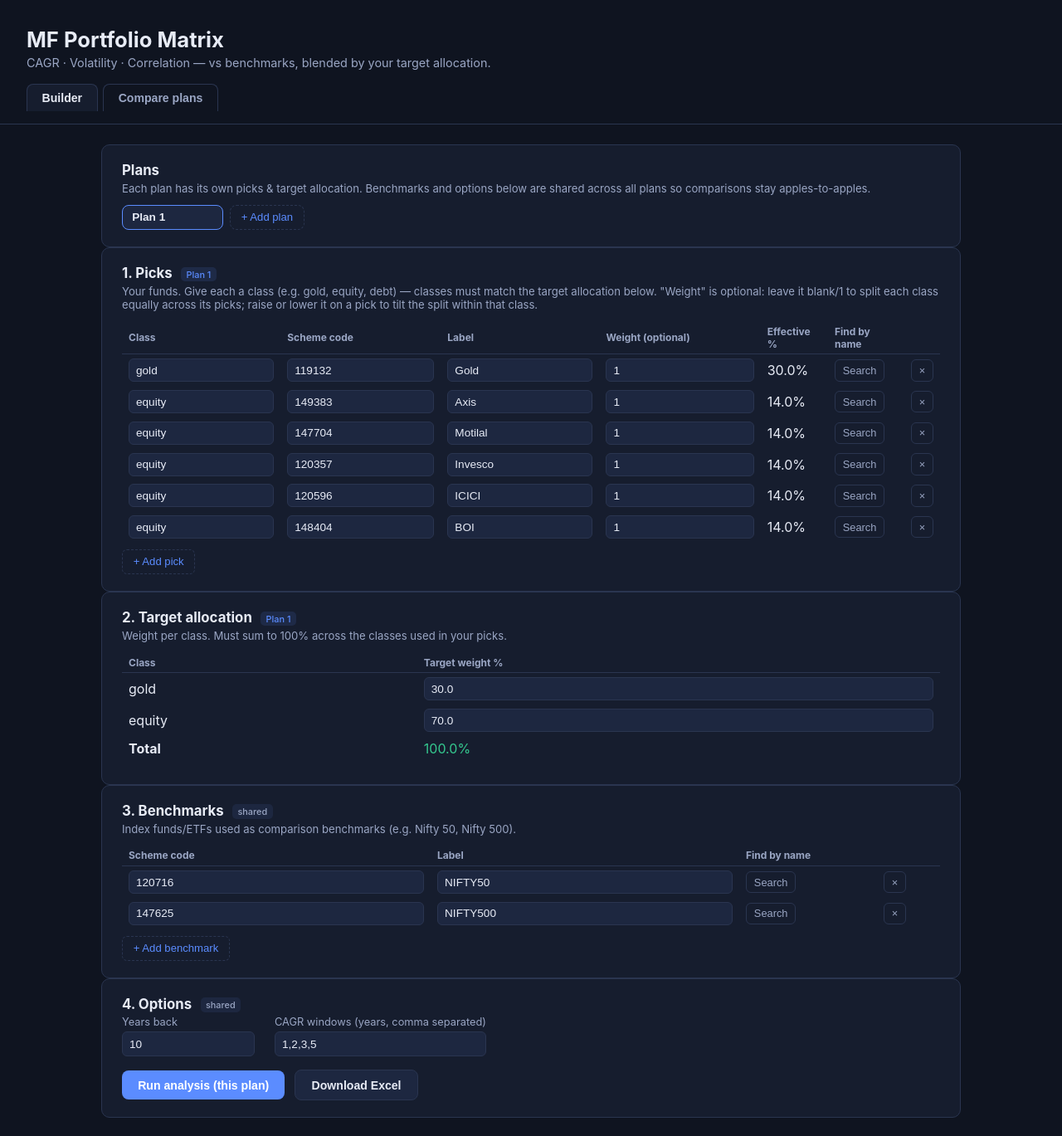
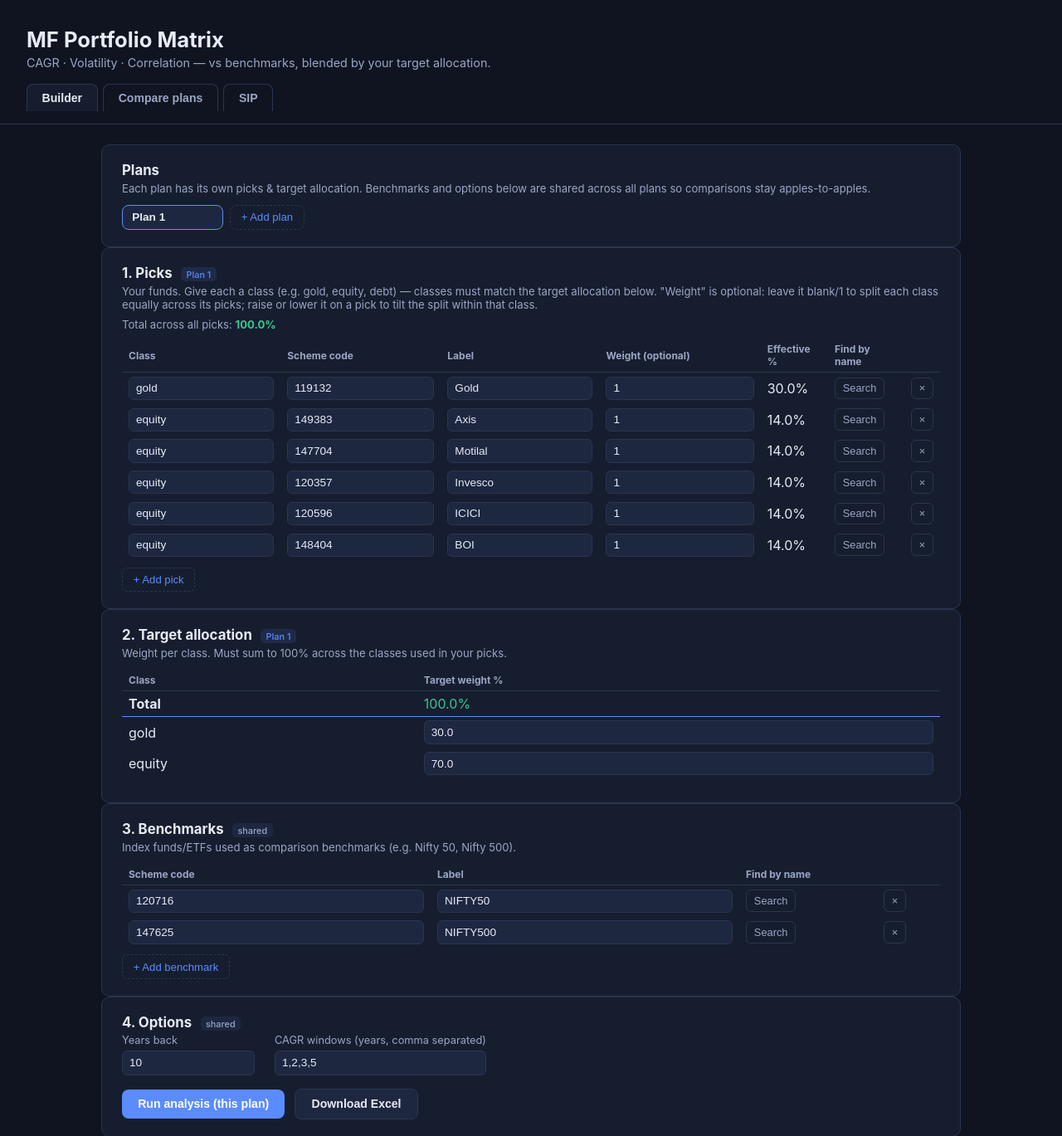
Before and after one commit to rishavparashar03/mf_portfolio, a Flask app: page / in a window 1280 px wide. Shown: the top 1369 px of the page at 83% size. Before the commit the page ends 1347 px from the top, so only its background shows below. Run offline with Flask 3, Linux system fonts and the light colour scheme.

Commit message:
Move totals to top, add SIP simulator tab
- Target allocation's Total row now shown ABOVE the class rows instead of
  below; Picks table gets a matching 'Total across all picks' line above
  it (sum of each pick's effective %, same green-at-100/red-otherwise cue)
- New engine.compute_sip(): simulates a monthly SIP with an optional yearly
  step-up, for every plan (blended by picks/target, unavailable-yet picks
  skipped and the rest re-weighted -- same row_weights logic as elsewhere)
  and every benchmark (100% into that one fund), from a chosen start date
  to the latest common NAV date
- Extracted _class_weighting() out of compute() so compute_sip() reuses
  the exact same class/weight/row_weights logic instead of duplicating it
- New POST /api/sip route
- New 'SIP' tab: monthly amount, optional yearly step-up %, start date,
  a plan-to-highlight selector, a headline invested/current/gain card,
  a summary table, and a Chart.js line chart of portfolio value over time
  across all plans + benchmarks

Co-Authored-By: Claude Sonnet 5 <noreply@anthropic.com>

```diff
--- a/app.py
+++ b/app.py
@@ -4,7 +4,10 @@ import traceback
 from flask import Flask, request, jsonify, send_file, render_template
 import pandas as pd
 
-from engine import compute, compute_compare, result_to_json, search_scheme_fast, prime_scheme_cache_async, EngineError
+from engine import (
+    compute, compute_compare, compute_sip, result_to_json,
+    search_scheme_fast, prime_scheme_cache_async, EngineError,
+)
 
 app = Flask(__name__)
 prime_scheme_cache_async()  # warm the full-scheme-list cache in the background so search is fast from the first real query
@@ -123,6 +126,28 @@ def api_compare_export():
                       mimetype="application/vnd.openxmlformats-officedocument.spreadsheetml.sheet")
 
 
+@app.route("/api/sip", methods=["POST"])
+def api_sip():
+    payload = request.get_json(force=True) or {}
+    benches = payload.get("benches", [])
+    plans = payload.get("plans", [])
+    monthly_sip = payload.get("monthly_sip")
+    stepup_pct = payload.get("stepup_pct") or 0
+    start_date = payload.get("start_date")
+    try:
+        monthly_sip = float(monthly_sip)
+    except (TypeError, ValueError):
+        return jsonify({"error": "Monthly SIP amount must be a number."}), 400
+    try:
+        result = compute_sip(benches, plans, monthly_sip, float(stepup_pct), start_date)
+        return jsonify(result)
+    except EngineError as e:
+        return jsonify({"error": str(e)}), 400
+    except Exception as e:
+        traceback.print_exc()
+        return jsonify({"error": f"Unexpected error: {e}"}), 500
+
+
 if __name__ == "__main__":
     # threaded=True lets several plans' /api/compute calls (Compare tab) run
     # concurrently instead of queueing one after another on the dev server.
--- a/static/app.js
+++ b/static/app.js
@@ -146,6 +146,10 @@
   function renderTarget() {
     const plan = activePlan();
     targetBody.innerHTML = "";
+    const totalRow = document.createElement("tr");
+    totalRow.className = "total-row";
+    totalRow.innerHTML = `<td><strong>Total</strong></td><td id="target-total-value"></td>`;
+    targetBody.appendChild(totalRow);
     Object.keys(plan.target).forEach(cls => {
       const tr = document.createElement("tr");
       tr.innerHTML = `
@@ -154,11 +158,10 @@
       targetBody.appendChild(tr);
     });
     if (Object.keys(plan.target).length === 0) {
-      targetBody.innerHTML = `<tr><td colspan="2" style="color:var(--text-dim)">Add a pick with a class to define targets.</td></tr>`;
+      const empty = document.createElement("tr");
+      empty.innerHTML = `<td colspan="2" style="color:var(--text-dim)">Add a pick with a class to define targets.</td>`;
+      targetBody.appendChild(empty);
     }
-    const totalRow = document.createElement("tr");
-    totalRow.innerHTML = `<td><strong>Total</strong></td><td id="target-total-value"></td>`;
-    targetBody.appendChild(totalRow);
     updateTargetTotal();
   }
 
@@ -203,6 +206,12 @@
         cell.style.color = "var(--text)";
       }
     });
+    const total = eff.reduce((a, v) => a + (v || 0), 0);
+    const el = document.getElementById("picks-total-value");
+    if (el) {
+      el.textContent = total.toFixed(1) + "%";
+      el.style.color = Math.abs(total - 100) < 0.05 ? "var(--pos)" : "var(--danger)";
+    }
   }
 
   function listFor(tableId) {
@@ -250,6 +259,8 @@
       const view = e.target.dataset.view;
       document.getElementById("view-builder").classList.toggle("hidden", view !== "builder");
       document.getElementById("view-compare").classList.toggle("hidden", view !== "compare");
+      document.getElementById("view-sip").classList.toggle("hidden", view !== "sip");
+      if (view === "sip") refreshSipPlanSelect();
     }
   });
 
@@ -461,7 +472,7 @@
     charts.length = 0;
   }
 
-  function renderLineChart(container, title, tbl) {
+  function renderLineChart(container, title, tbl, chartsArray = charts, yFormatter = null) {
     const wrap = document.createElement("div");
     wrap.className = "chart-wrap";
     const canvas = document.createElement("canvas");
@@ -480,14 +491,18 @@
       data: { labels: tbl.index, datasets },
       options: {
         responsive: true, maintainAspectRatio: false,
-        plugins: { title: { display: true, text: title, color: "#e7ebf5" }, legend: { labels: { color: "#e7ebf5" } } },
+        plugins: {
+          title: { display: true, text: title, color: "#e7ebf5" },
+          legend: { labels: { color: "#e7ebf5" } },
+          tooltip: yFormatter ? { callbacks: { label: (ctx) => `${ctx.dataset.label}: ${yFormatter(ctx.parsed.y)}` } } : {},
+        },
         scales: {
           x: { ticks: { color: "#9aa6c4" }, grid: { color: "#2a3550" } },
-          y: { ticks: { color: "#9aa6c4" }, grid: { color: "#2a3550" } },
+          y: { ticks: { color: "#9aa6c4", callback: yFormatter ? (v) => yFormatter(v) : undefined }, grid: { color: "#2a3550" } },
         },
       },
     });
-    charts.push(chart);
+    chartsArray.push(chart);
   }
 
   function mergeColumn(results, blockTitle, planColumn, benchCols) {
@@ -570,6 +585,144 @@
 
   document.getElementById("compare-btn").addEventListener("click", runCompare);
 
+  // ---------------- SIP simulator ----------------
+  const sipCharts = [];
+  function destroySipCharts() {
+    sipCharts.forEach(c => c.destroy());
+    sipCharts.length = 0;
+  }
+
+  function refreshSipPlanSelect() {
+    const sel = document.getElementById("sip-plan-select");
+    const prev = sel.value;
+    sel.innerHTML = state.plans.map(p => `<option value="${p.id}">${p.name}</option>`).join("");
+    const stillExists = state.plans.some(p => String(p.id) === prev);
+    sel.value = stillExists ? prev : String(state.activePlanId);
+  }
+
+  function fmtRupee(v) {
+    return "₹" + Math.round(v).toLocaleString("en-IN");
+  }
+
+  function mergeSipSeries(items) {
+    // items: [{name, series: {dates, values}}]
+    const dateSet = new Set();
+    const maps = items.map(it => {
+      const m = new Map();
+      it.series.dates.forEach((d, i) => { m.set(d, it.series.values[i]); dateSet.add(d); });
+      return m;
+    });
+    const index = [...dateSet].sort();
+    const columns = items.map(it => it.name);
+    const data = index.map(date => maps.map(m => (m.has(date) ? m.get(date) : null)));
+    return { index, columns, data };
+  }
+
+  function renderSipSummary(container, items) {
+    const rows = items.map(it => {
+      const gain = it.current_value - it.invested;
+      const gainPct = it.invested > 0 ? (gain / it.invested) * 100 : 0;
+      const cls = gain > 0 ? "pos" : (gain < 0 ? "neg" : "");
+      return `<tr>
+        <td>${it.name}</td>
+        <td>${fmtRupee(it.invested)}</td>
+        <td>${fmtRupee(it.current_value)}</td>
+        <td class="${cls}">${fmtRupee(gain)}</td>
+        <td class="${cls}">${gainPct.toFixed(1)}%</td>
+      </tr>`;
+    }).join("");
+    const wrap = document.createElement("div");
+    wrap.className = "block";
+    wrap.innerHTML = `<h3>SIP summary — all plans vs benchmarks</h3>
+      <div class="table-wrap"><table class="matrix">
+        <thead><tr><th>Name</th><th>Invested</th><th>Current value</th><th>Gain</th><th>Gain %</th></tr></thead>
+        <tbody>${rows}</tbody>
+      </table></div>`;
+    container.appendChild(wrap);
+  }
+
+  async function runSip() {
+    const status = document.getElementById("sip-status");
+    const errorBox = document.getElementById("sip-error");
+    const headline = document.getElementById("sip-headline");
+    const results = document.getElementById("sip-results");
+    errorBox.classList.add("hidden");
+    headline.classList.add("hidden");
+    results.innerHTML = "";
+    destroySipCharts();
+
+    const monthlySip = Number(document.getElementById("sip-amount").value || 0);
+    const stepupPct = Number(document.getElementById("sip-stepup").value || 0);
+    const startDate = document.getElementById("sip-start").value;
+    const chosenPlanId = Number(document.getElementById("sip-plan-select").value);
+
+    if (!startDate) { errorBox.textContent = "Pick a start date."; errorBox.classList.remove("hidden"); return; }
+
+    const payload = {
+      benches: state.benches.filter(b => b.code && b.label),
+      plans: state.plans.map(p => ({
+        name: p.name,
+        picks: p.picks.filter(pk => pk.code && pk.label && pk.cls),
+        target: p.target,
+      })),
+      monthly_sip: monthlySip,
+      stepup_pct: stepupPct,
+      start_date: startDate,
+    };
+
+    status.textContent = "Simulating…";
+    document.getElementById("sip-btn").disabled = true;
+    try {
+      const r = await fetch("/api/sip", {
+        method: "POST", headers: { "Content-Type": "application/json" }, body: JSON.stringify(payload),
+      });
+      const data = await r.json();
+      if (!r.ok) throw new Error(data.error || "Request failed");
+
+      const chosenPlan = state.plans.find(p => p.id === chosenPlanId);
+      const chosenResult = data.plans.find(p => p.name === (chosenPlan?.name));
+      if (chosenResult) {
+        const gain = chosenResult.current_value - chosenResult.invested;
+        const gainPct = chosenResult.invested > 0 ? (gain / chosenResult.invested) * 100 : 0;
+        const cls = gain > 0 ? "pos" : (gain < 0 ? "neg" : "");
+        headline.classList.remove("hidden");
+        headline.innerHTML = `
+          <div class="card sip-headline-card">
+            <h2>${chosenResult.name} — as of ${data.asof}</h2>
+            <div class="sip-headline-grid">
+              <div><span class="sip-stat-label">Invested</span><span class="sip-stat-value">${fmtRupee(chosenResult.invested)}</span></div>
+              <div><span class="sip-stat-label">Current value</span><span class="sip-stat-value">${fmtRupee(chosenResult.current_value)}</span></div>
+              <div><span class="sip-stat-label">Gain</span><span class="sip-stat-value ${cls}">${fmtRupee(gain)}</span></div>
+              <div><span class="sip-stat-label">Gain %</span><span class="sip-stat-value ${cls}">${gainPct.toFixed(1)}%</span></div>
+            </div>
+          </div>`;
+      }
+
+      const allItems = [...data.plans, ...data.benches.map(b => ({ ...b, name: b.label }))];
+      renderSipSummary(results, allItems);
+      const merged = mergeSipSeries(allItems);
+      const chartBlock = document.createElement("div");
+      chartBlock.className = "block";
+      results.appendChild(chartBlock);
+      renderLineChart(chartBlock, "Portfolio value over time — all plans vs benchmarks", merged, sipCharts, fmtRupee);
+
+      status.textContent = "Done.";
+    } catch (err) {
+      errorBox.textContent = err.message;
+      errorBox.classList.remove("hidden");
+      status.textContent = "";
+    } finally {
+      document.getElementById("sip-btn").disabled = false;
+    }
+  }
+
+  document.getElementById("sip-btn").addEventListener("click", runSip);
+  (function defaultSipStart() {
+    const d = new Date();
+    d.setFullYear(d.getFullYear() - 3);
+    document.getElementById("sip-start").value = d.toISOString().slice(0, 10);
+  })();
+
   renderBenches();
   renderPlansStrip();
   renderPicks();
--- a/static/style.css
+++ b/static/style.css
@@ -68,6 +68,11 @@ header .sub { margin: 0 0 1rem; color: var(--text-dim); font-size: .9rem; }
   border-radius: 5px; padding: .1rem .4rem; vertical-align: middle; margin-left: .4rem;
 }
 .plan-badge.shared { color: var(--text-dim); background: var(--panel-2); }
+
+.total-line { font-size: .82rem; color: var(--text-dim); margin: -.25rem 0 .6rem; }
+.total-line span { font-weight: 700; }
+tr.total-row td { border-bottom: 1px solid var(--accent) !important; }
+tr.total-row td:first-child { font-weight: 700; }
 
 main {
   max-width: 1100px;
@@ -196,6 +201,15 @@ table.editable input[type=text], table.editable input[type=number] {
 .block h3 { font-size: .95rem; margin: 0 0 .6rem; color: var(--text); }
 .chart-wrap { background: var(--panel); border: 1px solid var(--border); border-radius: 8px; padding: 1rem; margin-bottom: .75rem; height: 320px; }
 .compare-block { margin-bottom: 2.25rem; }
+
+.sip-headline-card { border-color: var(--accent); }
+.sip-headline-card h2 { font-size: 1.1rem; margin: 0 0 1rem; }
+.sip-headline-grid { display: grid; grid-template-columns: repeat(auto-fit, minmax(140px, 1fr)); gap: 1rem; }
+.sip-headline-grid > div { display: flex; flex-direction: column; gap: .3rem; }
+.sip-stat-label { font-size: .78rem; color: var(--text-dim); }
+.sip-stat-value { font-size: 1.4rem; font-weight: 700; color: var(--text); }
+.sip-stat-value.pos { color: var(--pos); }
+.sip-stat-value.neg { color: var(--neg); }
 .table-wrap { overflow-x: auto; border: 1px solid var(--border); border-radius: 8px; }
 table.matrix { border-collapse: collapse; width: 100%; font-size: .82rem; white-space: nowrap; }
 table.matrix th, table.matrix td { padding: .45rem .65rem; text-align: right; border-bottom: 1px solid var(--border); }
--- a/templates/index.html
+++ b/templates/index.html
@@ -13,6 +13,7 @@
   <nav class="top-tabs">
     <button type="button" class="top-tab active" data-view="builder">Builder</button>
     <button type="button" class="top-tab" data-view="compare">Compare plans</button>
+    <button type="button" class="top-tab" data-view="sip">SIP</button>
   </nav>
 </header>
 
@@ -28,6 +29,7 @@
   <section class="card">
     <h2>1. Picks <span id="active-plan-label" class="plan-badge"></span></h2>
     <p class="hint">Your funds. Give each a class (e.g. gold, equity, debt) — classes must match the target allocation below. "Weight" is optional: leave it blank/1 to split each class equally across its picks; raise or lower it on a pick to tilt the split within that class.</p>
+    <div class="total-line">Total across all picks: <span id="picks-total-value"></span></div>
     <table id="picks-table" class="editable">
       <thead><tr><th>Class</th><th>Scheme code</th><th>Label</th><th>Weight (optional)</th><th>Effective %</th><th>Find by name</th><th></th></tr></thead>
       <tbody></tbody>
@@ -91,6 +93,26 @@
   <section id="compare-results"></section>
 </div>
 
+<div id="view-sip" class="view hidden">
+  <section class="card">
+    <h2>SIP simulator</h2>
+    <p class="hint">Simulates a monthly SIP into a plan (blended by its picks/target, same as elsewhere — a pick not yet launched at a given month is skipped and its share redistributed) from a chosen start date to today, and the same SIP into each benchmark for comparison.</p>
+    <div class="options-row">
+      <label>Monthly SIP (₹) <input type="number" id="sip-amount" min="1" value="10000"></label>
+      <label>Yearly step-up % (optional) <input type="number" id="sip-stepup" min="0" step="0.5" placeholder="0"></label>
+      <label>Start date <input type="date" id="sip-start"></label>
+      <label>Plan to highlight <select id="sip-plan-select"></select></label>
+    </div>
+    <div class="actions">
+      <button type="button" id="sip-btn" class="btn-primary">Run SIP</button>
+      <span id="sip-status"></span>
+    </div>
+  </section>
+  <section id="sip-error" class="error hidden"></section>
+  <section id="sip-headline" class="hidden"></section>
+  <section id="sip-results"></section>
+</div>
+
 </main>
 
 <div id="search-modal" class="modal hidden">
```
Also changed, not shown: engine.py (+190 -29 lines).
